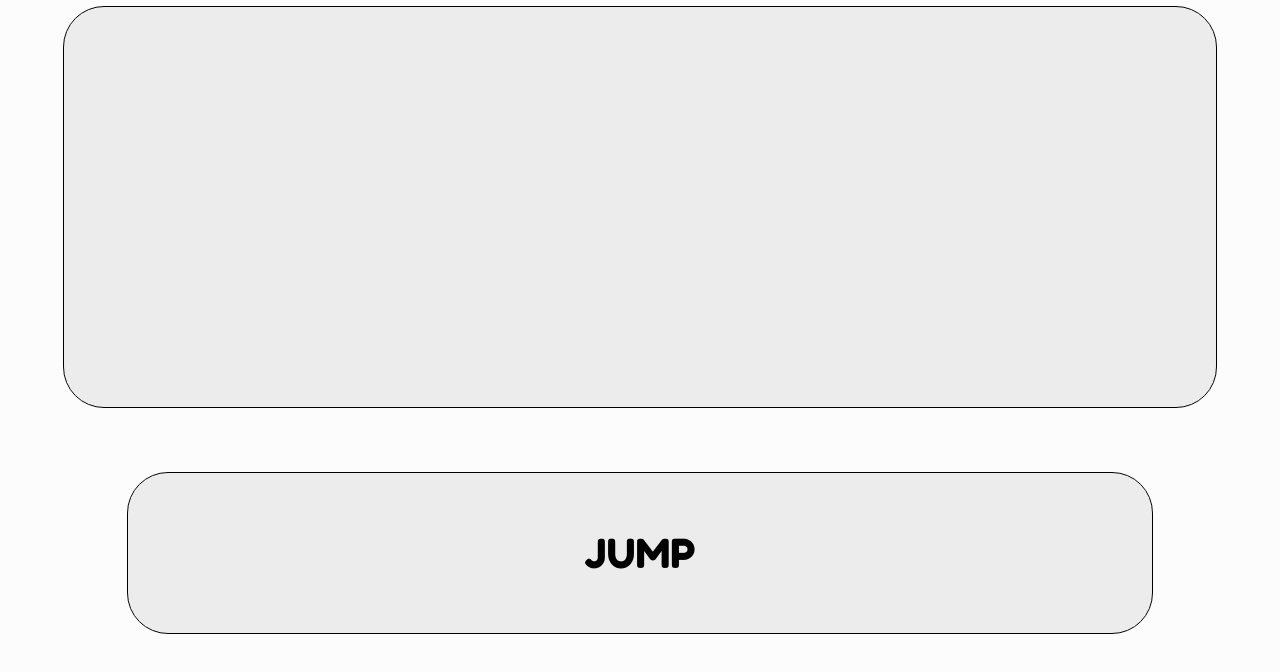
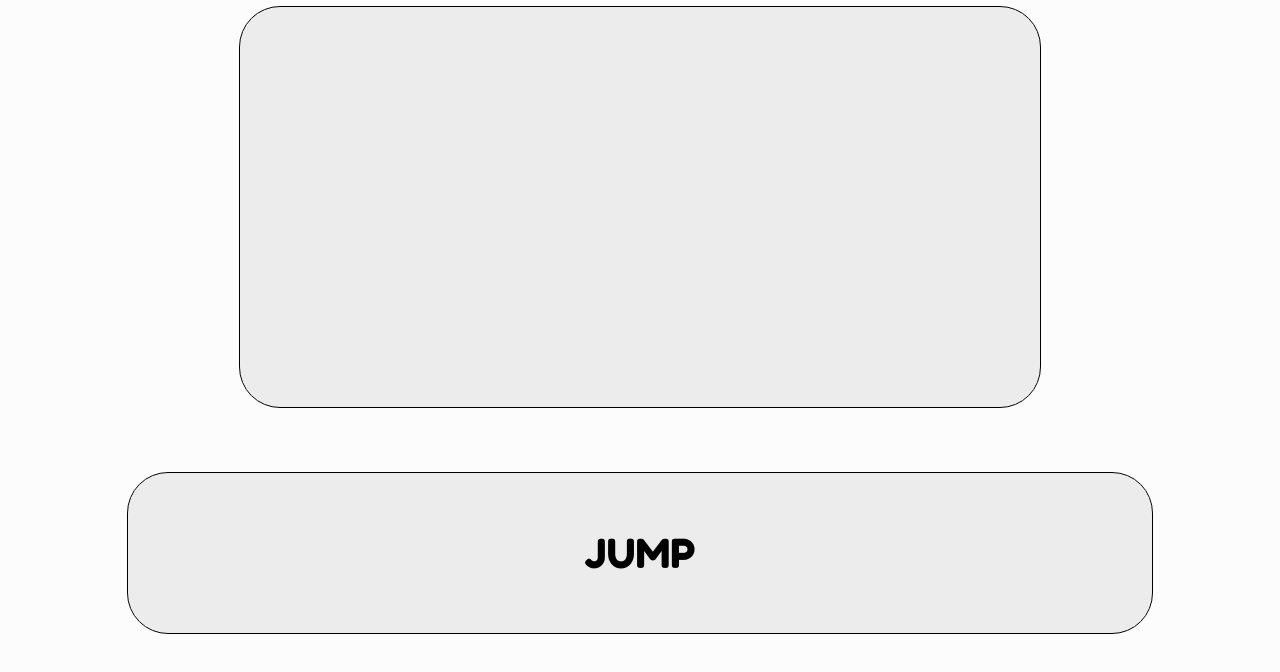
Before and after one commit to lunarwanderer13/zst-javascript-game, a website: page index.html in a window 1280 px wide. Shown: the part 100-772 px from the top of the page. Drawn offline with Linux system fonts and the light colour scheme.

Commit message:
Ensure the aspect ratio always stays 2:1

```diff
--- a/src/styles/style.css
+++ b/src/styles/style.css
@@ -69,9 +69,22 @@ main header h3 {
     visibility: hidden;
 }
 
-main div.game-container {
+/*main div.game-container {
     width: 90vw;
     height: 45vw;
+    max-height: 50vh;
+    aspect-ratio: 1/2;
+    background-color: var(--accent-bg-color);
+    outline: var(--border);
+    border-radius: var(--border-radius);
+}*/
+
+.game-container {
+    width: min(90vw, 100vh) !important;
+    aspect-ratio: 2 / 1;
+
+    max-height: 50vh;
+
     background-color: var(--accent-bg-color);
     outline: var(--border);
     border-radius: var(--border-radius);
```
